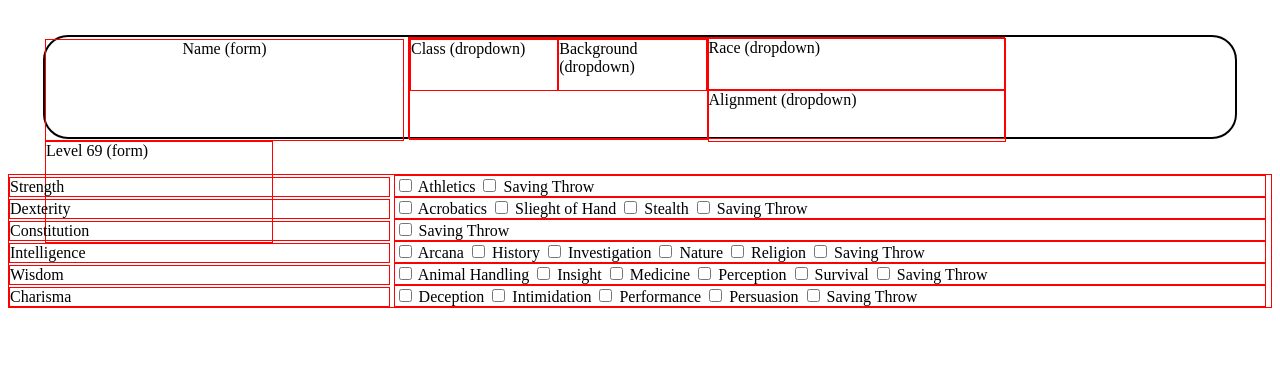
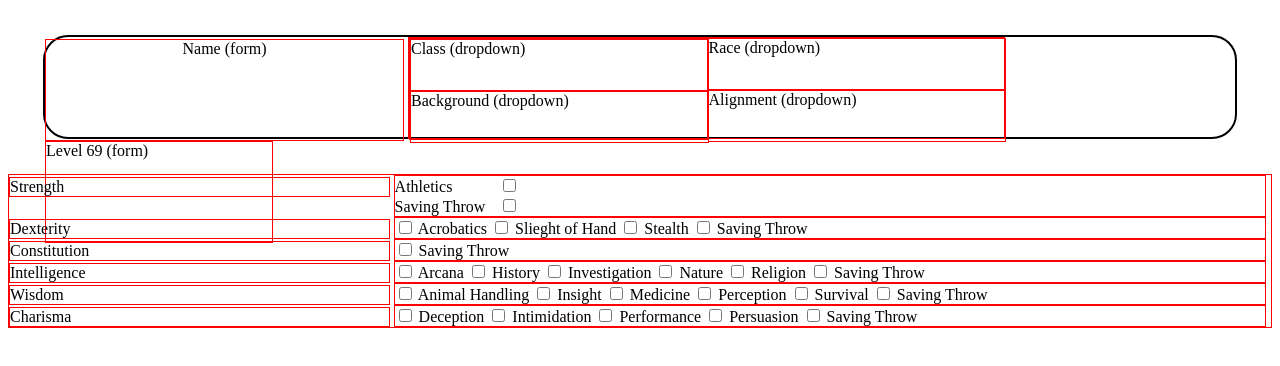
Before and after one commit to wichen42/Interactive-Character-Sheet, a website built with webpack: page index.html in a window 1280 px wide. Built offline with nearby package versions, Linux system fonts and the light colour scheme.

Commit message:
align strength skills by checkbox

```diff
--- a/index.html
+++ b/index.html
@@ -36,10 +36,18 @@
             </section>
 
             <section id="strength-skills">
-              <input type="checkbox" name="str-skill" id="athletics">
-              <label for="athletics">Athletics</label>
-              <input type="checkbox" name="str-skill" id="str-saving-throw">
-              <label for="str-saving-throw">Saving Throw</label>
+
+              <section id="athletics">
+                <label>Athletics</label>
+                <input type="checkbox" name="athletics-checkbox" id="athletics">
+              </section>
+
+              <section id="str-saving-throw">
+                <label for="str-saving-throw">Saving Throw</label>
+                <input type="checkbox" name="str-saving-throw-checkbox" id="str-saving-throw">
+              </section>
+
+
             </section>
         </div>
 
--- a/src/index.scss
+++ b/src/index.scss
@@ -71,8 +71,6 @@
 }
 
 #character-details-section-1 {
-    display: inline-flex;
-    justify-content: space-evenly;
     width: 50%;
     height: 100%;
     border: 1px solid red;
@@ -87,9 +85,15 @@
 }
 
 #strength-skills {
-    display: inline-block;
+    display: inline-flex;
+    flex-direction: column;
     width: 69%;
     border: 1px solid red;
+}
+
+#strength-skills label {
+    display: inline-block;
+    width: 100px;
 }
 
 // Dexterity Skills and Saving Throws
```
Also changed, not shown: dist/main.css.
